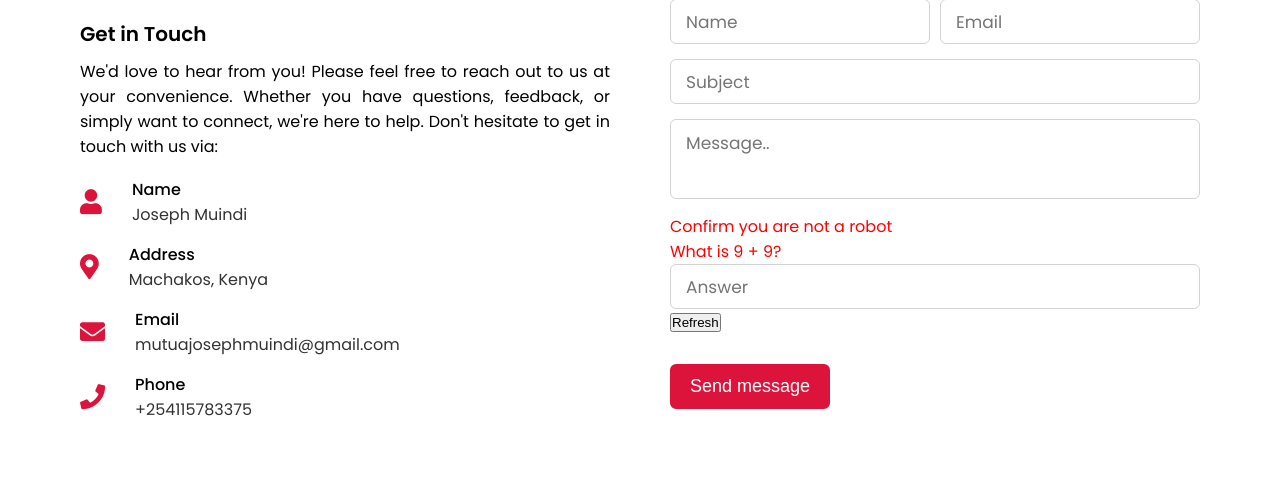
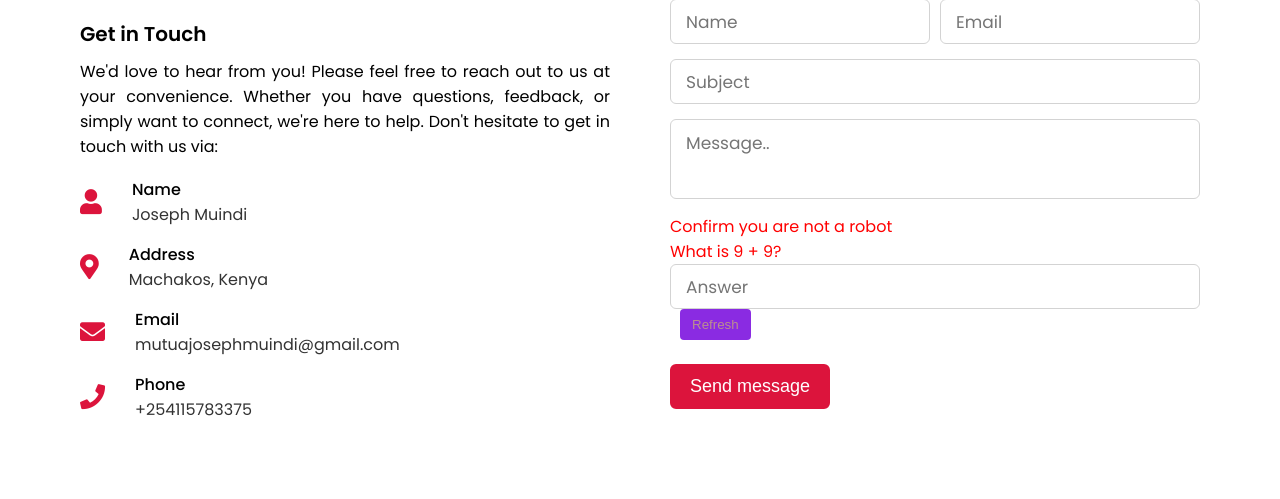
Before and after one commit to Muindi6602/Muindi6602.github.io, a PHP site: page / in a window 1280 px wide. Shown: the part 3931-4430 px from the top of the page. Run offline with PHP 8.4, Linux system fonts and the light colour scheme.

Commit message:
Update style.css

```diff
--- a/style.css
+++ b/style.css
@@ -678,3 +678,17 @@ footer span a:hover{
         line-height: 38px;
     }
 }
+    /* CSS for the refresh button */
+    .refresh-button {
+        background-color: blueviolet;
+        color: rosybrown;
+        border: none;
+        padding: 8px 12px;
+        cursor: pointer;
+        border-radius: 4px;
+        margin-left: 10px;
+    }
+
+    .refresh-button:hover {
+        background-color: #999;
+    }
```
